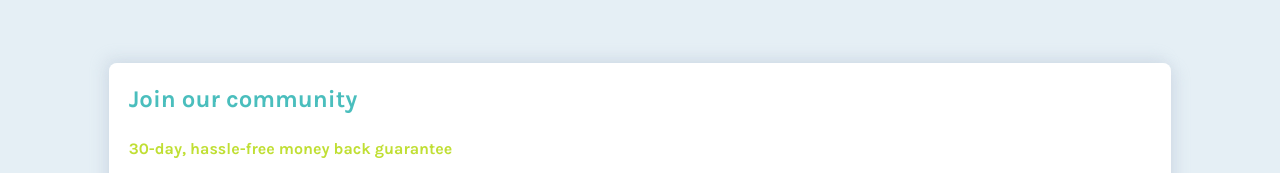
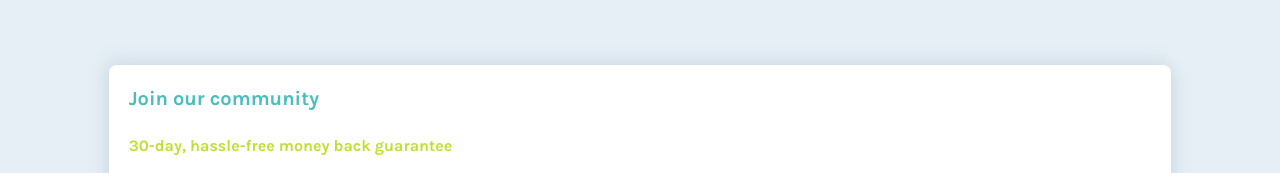
Before and after one commit to vanzasetia/single-price-grid-component-master, a website: page index.html in a window 1280 px wide. Shown: the part 139-312 px from the top of the page. Drawn offline with Linux system fonts and the light colour scheme; a script that the page names is missing.

Commit message:
Adjusted the header title font size

```diff
--- a/css/style.css
+++ b/css/style.css
@@ -119,6 +119,7 @@ ul {
 
 .header__title {
   color: #4abebd;
+  font-size: 1.25rem;
 }
 
 .header__description {
--- a/scss/layout/_header.scss
+++ b/scss/layout/_header.scss
@@ -7,6 +7,7 @@
 
 .header__title {
   color: $cyan-100;
+  font-size: rem(20);
 }
 
 .header__description {
```
